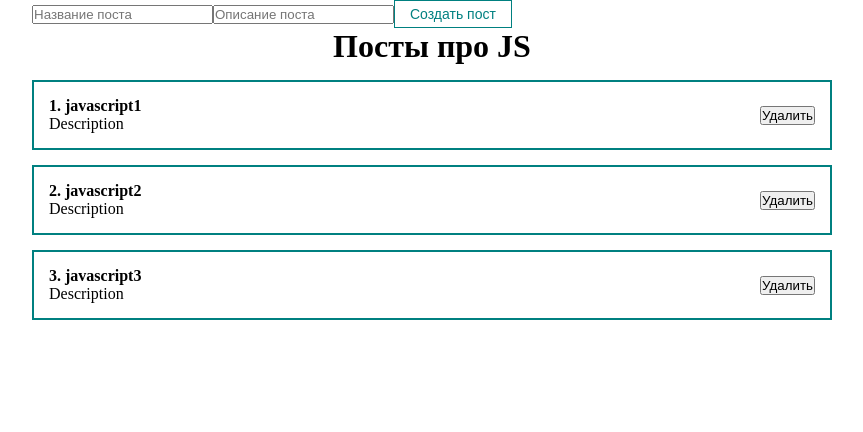
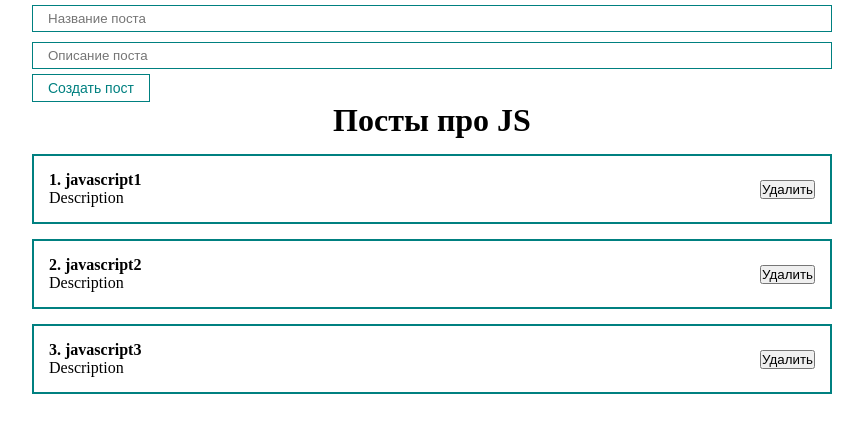
Before and after one commit to DanNikolson/ReactSPA, a React (Create React App) app: page / in a window 1280 px wide. Shown: the top 432 px of the page, without its empty margins (208-1071 px from the left). Built offline with nearby package versions, Linux system fonts and the light colour scheme.

Commit message:
MyInput component, MyInput module styles

```diff
--- a/src/App.js
+++ b/src/App.js
@@ -5,6 +5,7 @@
 import PostItem from "./components/PostItem";
 import PostList from "./components/PostList";
 import MyButton from "./components/UI/button/MyButton";
+import MyInput from "./components/UI/input/MyInput";
 function App() {
   const [posts, setPosts] = useState([
     { id: 1, title: "javascript1", body: "Description" },
@@ -14,8 +15,8 @@
   return (
     <div className="App">
       <form>
-        <input type="text" placeholder="Название поста" />
-        <input type="text" placeholder="Описание поста" />
+        <MyInput type="text" placeholder="Название поста" />
+        <MyInput type="text" placeholder="Описание поста" />
         <MyButton disabled>Создать пост</MyButton>
       </form>
       <PostList posts={posts} title="Посты про JS" />
--- /dev/null
+++ b/src/components/UI/input/MyInput.jsx
@@ -0,0 +1,7 @@
+import React from "react";
+import classes from "./MyInput.module.css";
+
+const MyInput = (props) => {
+  return <input className={classes.myInput} {...props} />;
+};
+export default MyInput;
--- /dev/null
+++ b/src/components/UI/input/MyInput.module.css
@@ -0,0 +1,6 @@
+.myInput {
+    width: 100%;
+    padding: 5px 15px;
+    margin: 5px 0;
+    border: 1px solid teal;
+}
```
